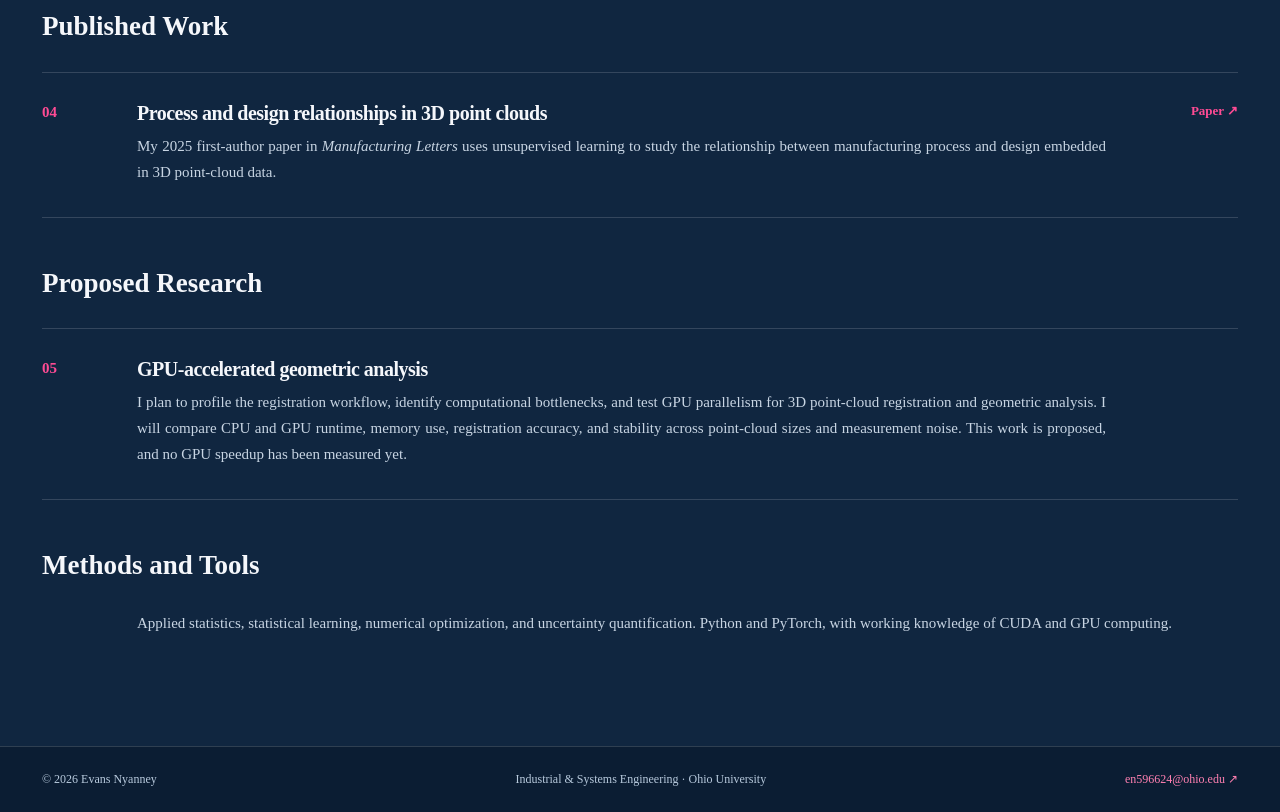
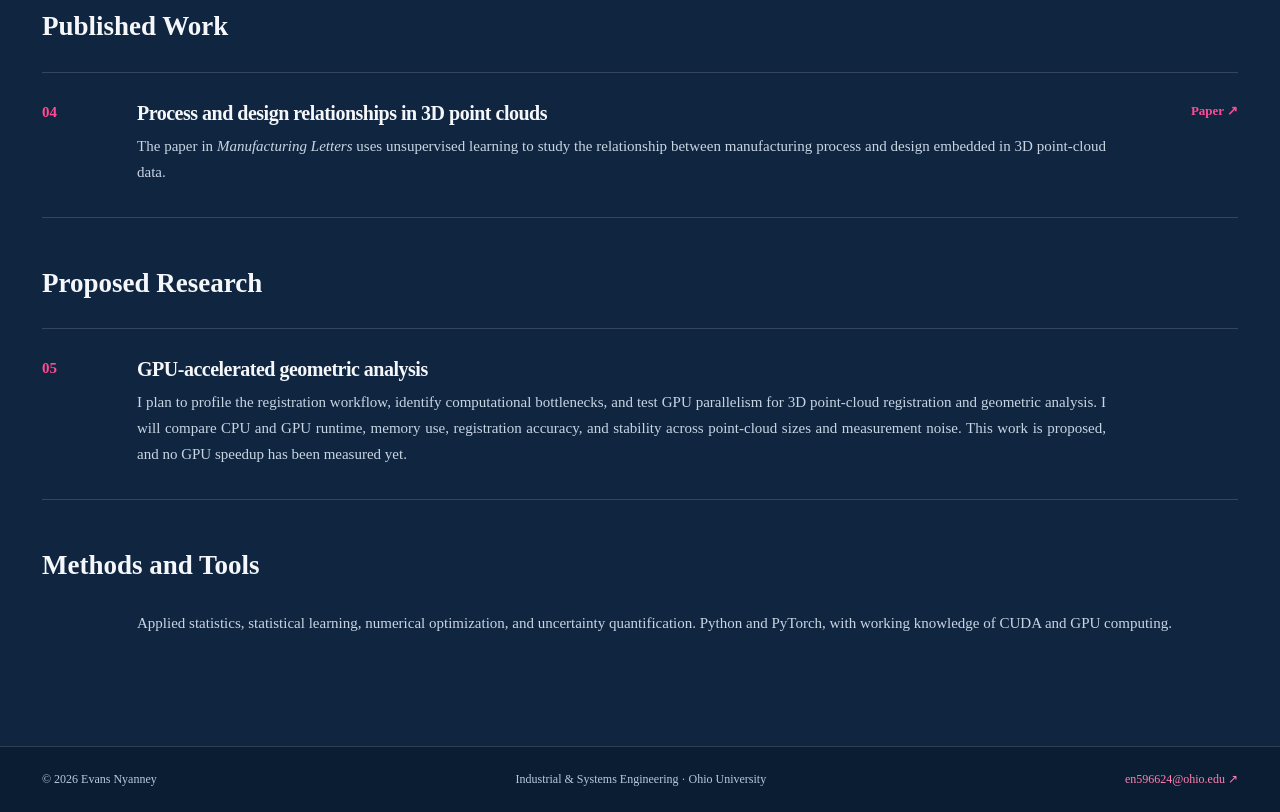
Before and after one commit to evansnyanney/evansnyanney.github.io, a plain HTML site: page research.html in a window 1280 px wide. Shown: the part 1252-2064 px from the top of the page. Drawn offline with Linux system fonts and the light colour scheme.

Commit message:
Simplify published research description

```diff
--- a/research.html
+++ b/research.html
@@ -34,7 +34,7 @@
 <div class="pub-list research-list">
 <article class="pub research-entry" id="process-design">
 <span class="pub-year" aria-hidden="true">04</span>
-<div><h2>Process and design relationships in 3D point clouds</h2><p class="paper-summary">My 2025 first-author paper in <em>Manufacturing Letters</em> uses unsupervised learning to study the relationship between manufacturing process and design embedded in 3D point-cloud data.</p></div>
+<div><h2>Process and design relationships in 3D point clouds</h2><p class="paper-summary">The paper in <em>Manufacturing Letters</em> uses unsupervised learning to study the relationship between manufacturing process and design embedded in 3D point-cloud data.</p></div>
 <div class="pub-resources"><a aria-label="Paper: Process and design relationships in 3D point clouds" href="https://doi.org/10.1016/j.mfglet.2025.06.169" target="_blank" rel="noopener noreferrer">Paper &#8599;</a></div>
 </article>
 </div>
```
